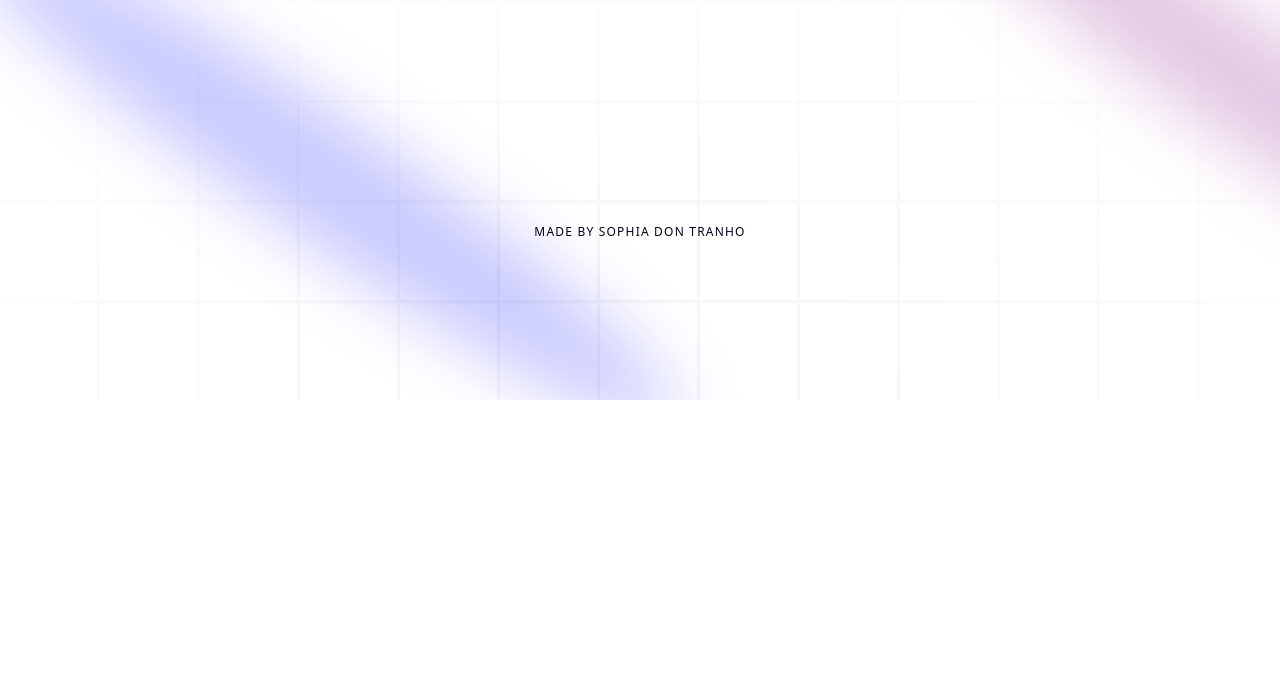
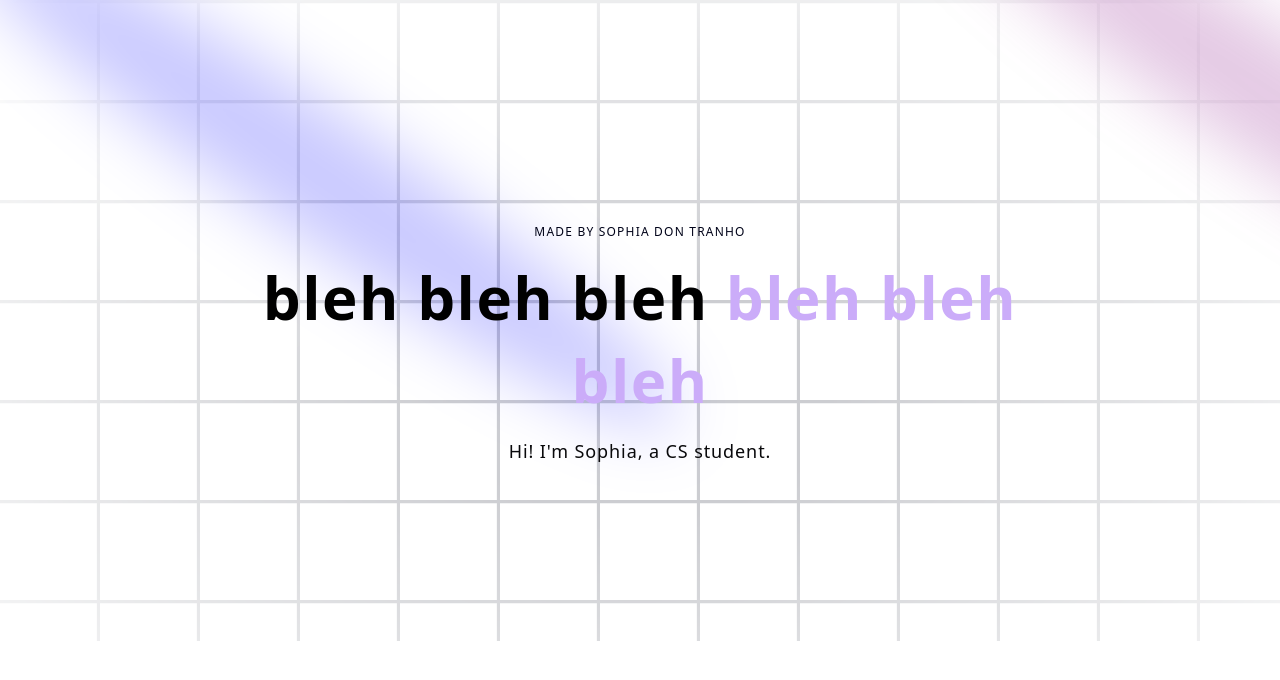
Before and after one commit to sophiadt/sophia, a Next.js app: page / in a window 1280 px wide. Shown: the top 680 px of the page. Built offline with nearby package versions, Linux system fonts and the light colour scheme.

Commit message:
text generate

```diff
--- a/components/Hero.tsx
+++ b/components/Hero.tsx
@@ -1,25 +1,64 @@
 import React from 'react'
 import { Spotlight } from './ui/Spotlight'
+import { TextGenerateEffect } from './ui/TextGenerateEffect'
 
 const Hero = () => {
   return (
     <div className="pb-20 pt-36">
       <div>
-        <Spotlight className="-top-40 -left-10 md:-left-32 md:-top-20 h-screen" fill="white" />
-        <Spotlight className="top-10 left-full h-[80vh] w-[50vw]" fill="purple" />
-        <Spotlight className="top-28 left-80 h-[80vh] w-[50vw]" fill="blue" />
+        <Spotlight
+          className="-top-40 -left-10 md:-left-32 md:-top-20 h-screen"
+          fill="white"
+        />
+        <Spotlight
+          className="h-[80vh] w-[50vw] top-10 left-full"
+          fill="purple"
+        />
+        <Spotlight className="left-80 top-28 h-[80vh] w-[50vw]" fill="blue" />
       </div>
 
-      <div className="h-screen w-full dark:bg-black-100 bg-white  dark:bg-grid-white/[0.2] bg-grid-black/[0.03] flex items-center justify-center absolute top-0 left-0">
+      {/**
+       *  UI: grid
+       *  change bg color to bg-black-100 and reduce grid color from
+       *  0.2 to 0.03
+       */}
+      <div
+        className="h-screen w-full dark:bg-black-100 bg-white dark:bg-grid-white/[0.03] bg-grid-black-100/[0.2]
+        absolute top-0 left-0 flex items-center justify-center"
+      >
         {/* Radial gradient for the container to give a faded look */}
-        <div className="absolute pointer-events-none inset-0 flex items-center justify-center dark:bg-black bg-white [mask-image:radial-gradient(ellipse_at_center,transparent_20%,black)]"></div>
+        <div
+          // change the bg to bg-black-100, so it matches the bg color and will blend in
+          className="absolute pointer-events-none inset-0 flex items-center justify-center dark:bg-black-100
+        bg-white [mask-image:radial-gradient(ellipse_at_center,transparent_20%,black)]"
+        />
       </div>
 
       <div className="flex justify-center relative my-20 z-10">
         <div className="max-w-[89vw] md:max-w-2xl lg:max-w-[60vw] flex flex-col items-center justify-center">
-          <h2 className="uppercase tracking-widest text-xs text-center text-black-100 max-w-80">
+          <p className="uppercase tracking-widest text-xs text-center text-black-100 max-w-80">
             Made by Sophia Don Tranho
-          </h2>
+          </p>
+
+          {/**
+           *  change md:text-6xl, add more responsive code
+           */}
+          <TextGenerateEffect
+            words="bleh bleh bleh bleh bleh bleh"
+            className="text-center text-[40px] md:text-5xl lg:text-6xl"
+          />
+
+          <p className="text-center md:tracking-wider mb-4 text-sm md:text-lg lg:text-2l">
+            Hi! I&apos;m Sophia, a CS student.
+          </p>
+
+          {/* <a href="#about">
+            <MagicButton
+              title="Show my work"
+              icon={<FaLocationArrow />}
+              position="right"
+            />
+          </a> */}
         </div>
       </div>
     </div>
--- /dev/null
+++ b/components/ui/TextGenerateEffect.tsx
@@ -0,0 +1,59 @@
+"use client";
+import { useEffect } from "react";
+import { motion, stagger, useAnimate } from "framer-motion";
+import { cn } from "@/lib/utils";
+
+export const TextGenerateEffect = ({
+    words,
+    className,
+}: {
+    words: string;
+    className?: string;
+}) => {
+    const [scope, animate] = useAnimate();
+    let wordsArray = words.split(" ");
+    useEffect(() => {
+        console.log(wordsArray);
+        animate(
+            "span",
+            {
+                opacity: 1,
+            },
+            {
+                duration: 2,
+                delay: stagger(0.2),
+            }
+        );
+    }, [scope.current]);
+
+    const renderWords = () => {
+        return (
+            <motion.div ref={scope}>
+                {wordsArray.map((word, idx) => {
+                    return (
+                        <motion.span
+                            key={word + idx}
+                            // change here if idx is greater than 2, change the text color to #CBACF9
+                            className={` ${idx > 2 ? "text-purple" : "dark:text-white text-black"
+                                } opacity-0`}
+                        >
+                            {word}{" "}
+                        </motion.span>
+                    );
+                })}
+            </motion.div>
+        );
+    };
+
+    return (
+        <div className={cn("font-bold", className)}>
+            {/* mt-4 to my-4 */}
+            <div className="my-4">
+                {/* remove  text-2xl from the original */}
+                <div className=" dark:text-white text-black leading-snug tracking-wide">
+                    {renderWords()}
+                </div>
+            </div>
+        </div>
+    );
+};
```
